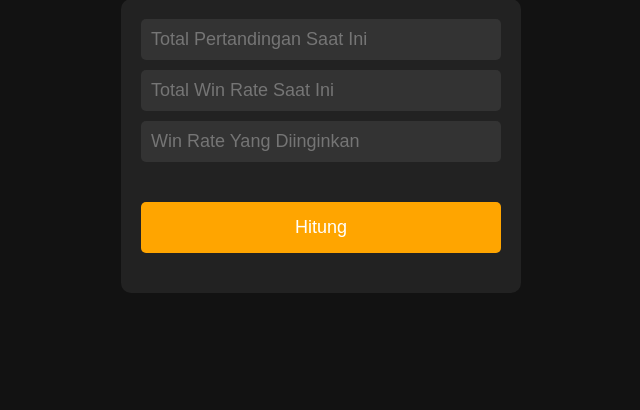
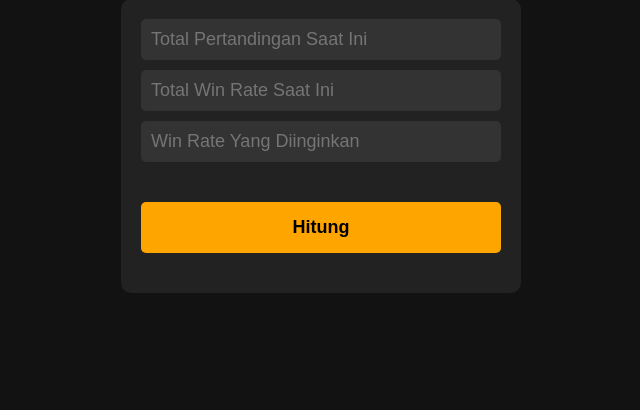
Before and after one commit to wiyandra/ProjectPraktikumWeb, a PHP site: page /kalkulator-page.html in a window 1280 px wide. Shown: the part 179-589 px from the top of the page, without its empty margins (319-959 px from the left). Run offline with PHP 8.4, Linux system fonts and the light colour scheme.

Commit message:
Update styles.css

```diff
--- a/styles.css
+++ b/styles.css
@@ -452,7 +452,8 @@ footer {
     font-size: 18px;
     cursor: pointer;
     background-color: #ffa500;
-    color: #fff;
+    color: #000000;
+    font-weight: bold;
     transition: background-color 0.3s;
     margin-top: 30px;
 }
```
